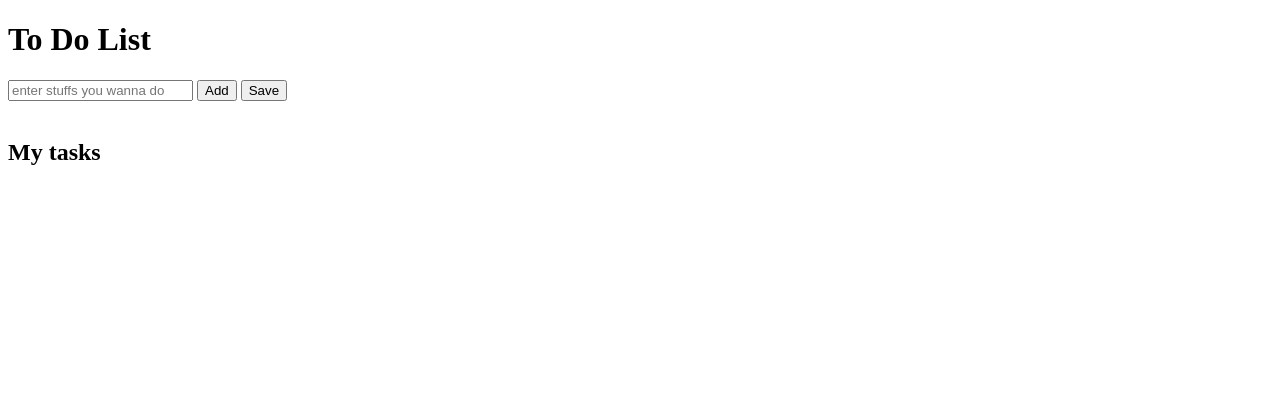
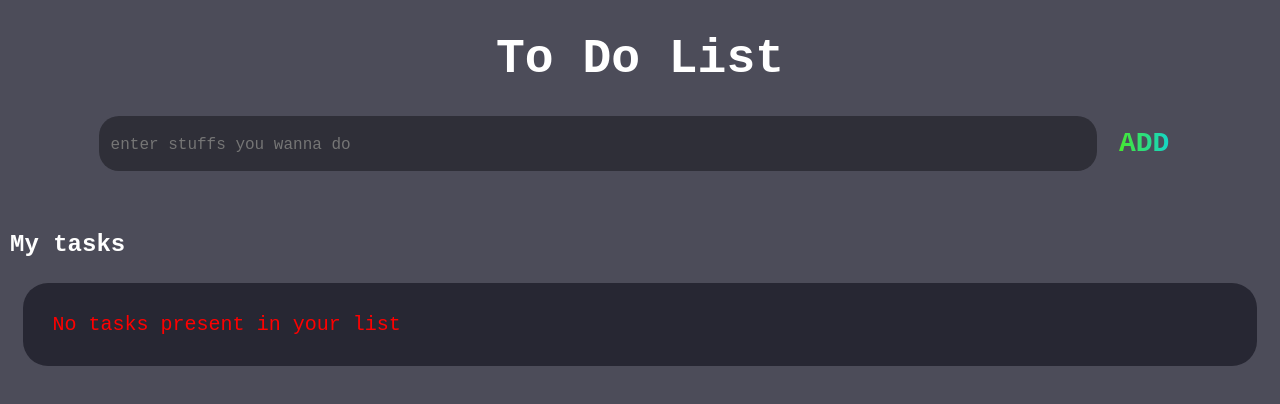
Before and after one commit to eerhs7/todolist, a plain HTML site: page index.html in a window 1280 px wide. Drawn offline with Linux system fonts and the light colour scheme; the site is published under a folder, as on GitHub Pages, so addresses that start at the root find nothing.

Commit message:
Update index.html

```diff
--- a/index.html
+++ b/index.html
@@ -6,7 +6,7 @@
     <link rel="preconnect" href="https://fonts.gstatic.com" crossorigin>
     <link href="https://fonts.googleapis.com/css2?family=Quattrocento+Sans&display=swap" rel="stylesheet">
     <link href="https://fonts.googleapis.com/css2?family=Varela+Round&display=swap" rel="stylesheet">
-    <link rel="stylesheet" href="/css/todolist.css">
+    <link rel="stylesheet" href="css/todolist.css">
     <meta charset="UTF-8">
     <meta http-equiv="X-UA-Compatible" content="IE=edge">
     <meta name="viewport" content="width=device-width, initial-scale=1.0">
@@ -56,7 +56,7 @@
         </table>
     </div> -->
 
-    <script src="/js/todolist.js"></script>
+    <script src="js/todolist.js"></script>
 </body>
 
 </html>
```
